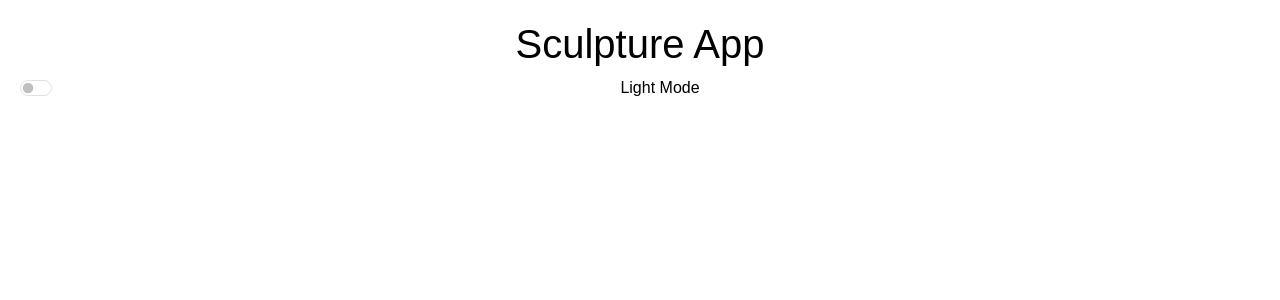
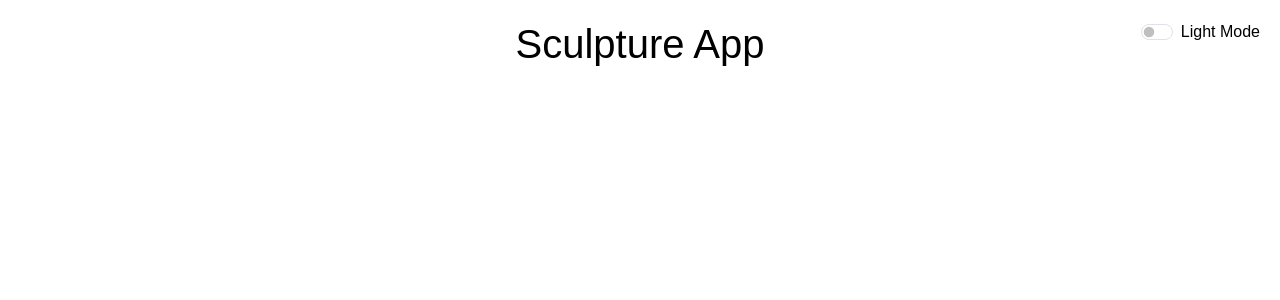
Before and after one commit to ImeshaMadhumali/IT3133-Assignment1, a React (Create React App) app in the folder sculpture-app/: page / in a window 1280 px wide. Shown: the top 300 px of the page. Built offline with nearby package versions, Linux system fonts and the light colour scheme.

Commit message:
Finalized Theme component

```diff
--- a/sculpture-app/src/components/Theme.js
+++ b/sculpture-app/src/components/Theme.js
@@ -4,15 +4,15 @@ import { Form } from 'react-bootstrap';
 const Theme = () => {
     const [isDarkMode, setIsDarkMode] = useState(false);
 
-    const toggleTheme = () => {
-        setIsDarkMode(!isDarkMode);
-    };
+    const toggleTheme = () => setIsDarkMode(prev => !prev);
+
 
     useEffect(() => {
         document.body.className = isDarkMode ? 'dark-mode' : 'light-mode';
     }, [isDarkMode]);
 
     return (
+        <div className="theme-switch">
             <Form.Check
                 type="switch"
                 id="theme-switch"
@@ -20,6 +20,7 @@ const Theme = () => {
                 checked={isDarkMode}
                 onChange={toggleTheme}
             />
+        </div>
     );
 };
 
```
Lines whose indentation alone changed are shown as unchanged.
